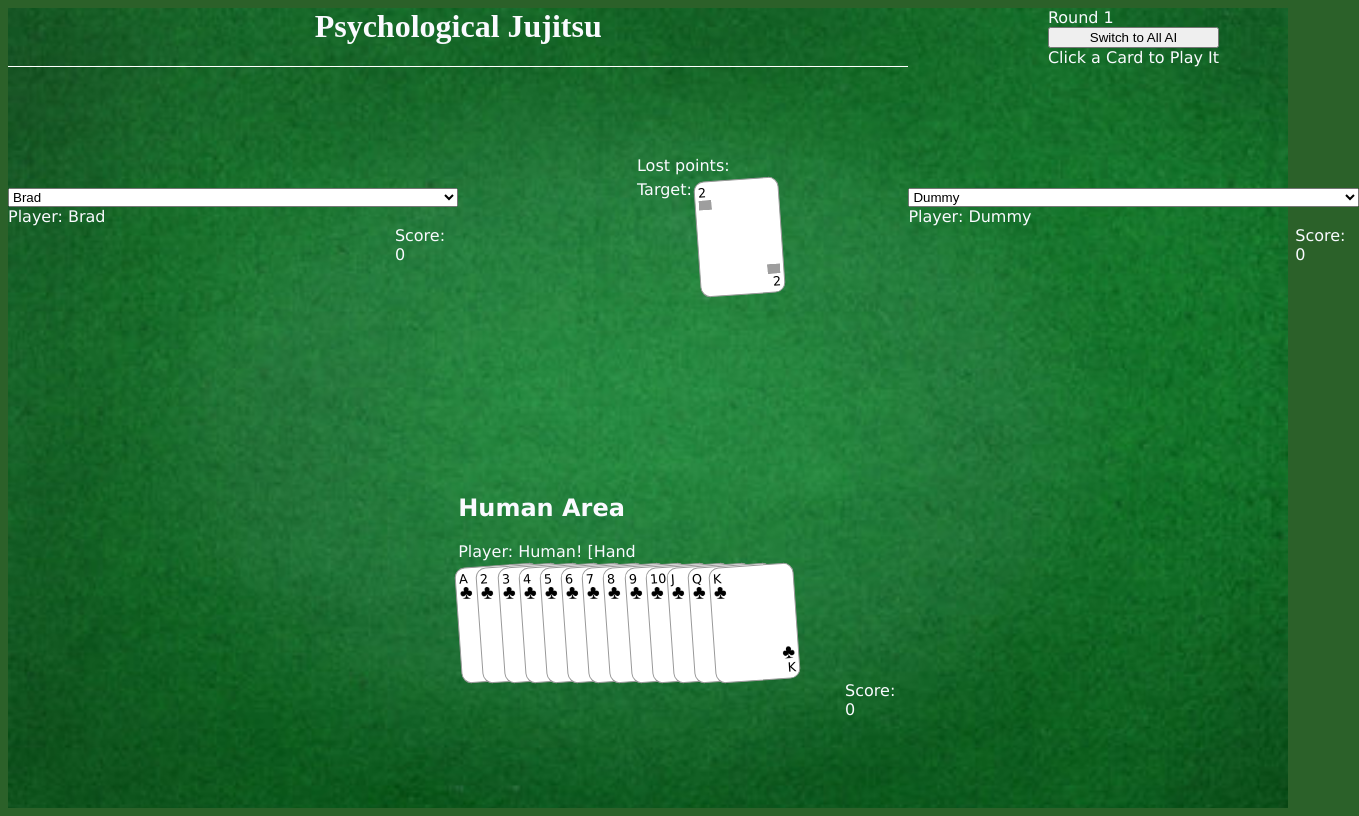
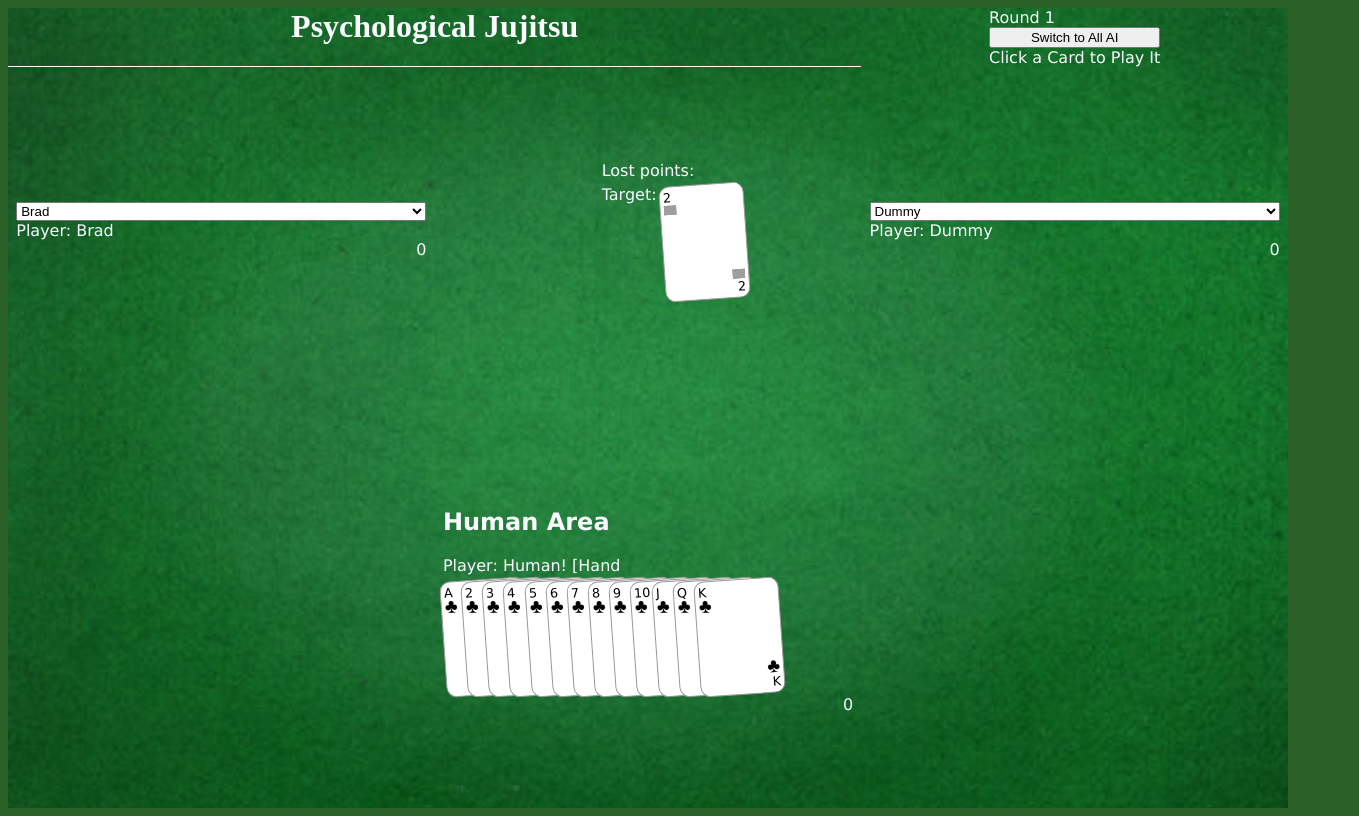
Before and after one commit to cee1904/psychological-jujitsu, a React (Vite) app: page / in a window 1280 px wide. Both pictures are taken after a click on the button "Play Game". Shown: the whole page, 1359 px wide, since content can reach past the window. Built offline with nearby package versions, Linux system fonts and the light colour scheme; grey boxes are pictures that could not be loaded; a web font is replaced by a local one.

Commit message:
Highlight latest card

```diff
--- a/src/App.css
+++ b/src/App.css
@@ -94,23 +94,32 @@ main {
   border-color: #007bff;
 }
 button.runSim,
-button.playGame{
+button.playGame {
   width: 30vw;
   height: 30vw;
   border-radius: 50%;
   position: relative;
   animation: mymove 2s infinite;
-font-family: 'button';
+  font-family: "button";
   font-size: 4vw;
   color: white;
   background-color: black;
 }
 @keyframes mymove {
-  0%   {width: 30vw; height:30vw;}
-  50% {width: 32vw; height:32vw;}
-  100% {width: 30vw; height:30vw;}
+  0% {
+    width: 30vw;
+    height: 30vw;
   }
-.startPage{
+  50% {
+    width: 32vw;
+    height: 32vw;
+  }
+  100% {
+    width: 30vw;
+    height: 30vw;
+  }
+}
+.startPage {
   display: flex;
   justify-content: space-around;
   align-items: center;
@@ -120,3 +129,16 @@ height: 100vh;
   font-family: button;
   src: url(startbuttons.ttf);
 }
+
+.card-updated {
+  scale: 1.2;
+}
+.score,
+.card-container {
+  transition: scale 500ms;
+}
+.score-updated {
+  scale: 1.2;
+  font-weight: bold;
+  filter: drop-shadow(0 0 5px #000);
+}
--- a/src/ScoreDisplay.jsx
+++ b/src/ScoreDisplay.jsx
@@ -1,24 +1,45 @@
+import { useState, useRef, useEffect } from "react";
 import { Card } from "./Card";
 
 // Sam and Tristan
 
-export const ScoreDisplay = ({ values = [], suit= "hearts"}) => {
+export const ScoreDisplay = ({ values = [], suit = "hearts" }) => {
+  const [justUpdated, setJustUpdated] = useState(false);
   let sum = 0;
-  values.forEach(
-    (v)=>{
-      sum = sum + v;
+  values.forEach((v) => {
+    sum = sum + v;
+  });
+  const prevSum = useRef(sum);
+  useEffect(() => {
+    if (prevSum.current !== sum) {
+      setJustUpdated(true);
+      prevSum.current = sum;
+    } else {
+      setJustUpdated(false);
     }
-  )
-
+  }, [sum]);
   return (
-    <div style={{display:"flex"}}>
-      <div style={{position:"relative", width:400}}>
-      {values.map(
-      (value,idx)=><div style={{left:30*idx, position:"absolute"}}><Card value={value} suit={suit}/></div>
-)
-}
-</div>
-<div>Score: {sum}</div>
+    <div
+      style={{
+        display: "flex",
+      }}
+    >
+      <div style={{ position: "relative", width: 400 }}>
+        {values.map((value, idx) => (
+          <div
+            style={{ left: 30 * idx, position: "absolute" }}
+            key={value}
+            className={
+              justUpdated && idx === values.length - 1
+                ? "card-updated card-container"
+                : "card-container"
+            }
+          >
+            <Card value={value} suit={suit} />
+          </div>
+        ))}
+      </div>
+      <div className={justUpdated ? "score score-updated" : "score"}>{sum}</div>
     </div>
   );
 };
```
Lines whose indentation alone changed are shown as unchanged.
